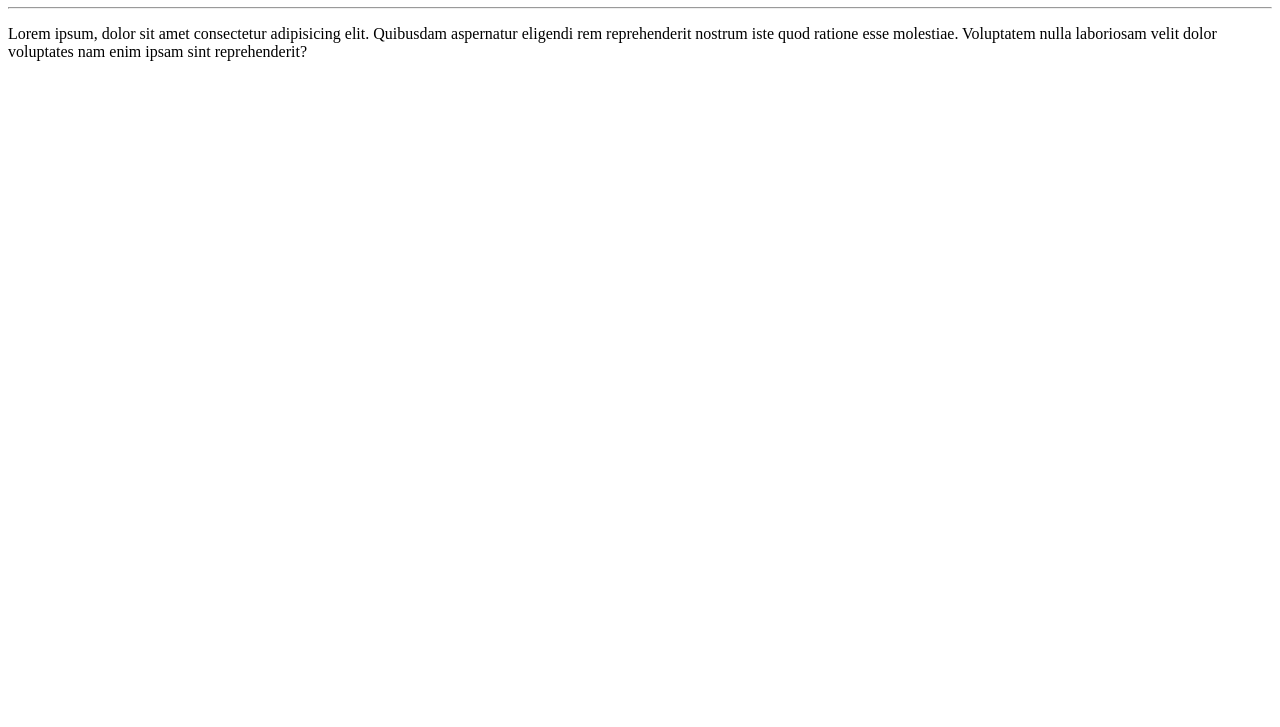
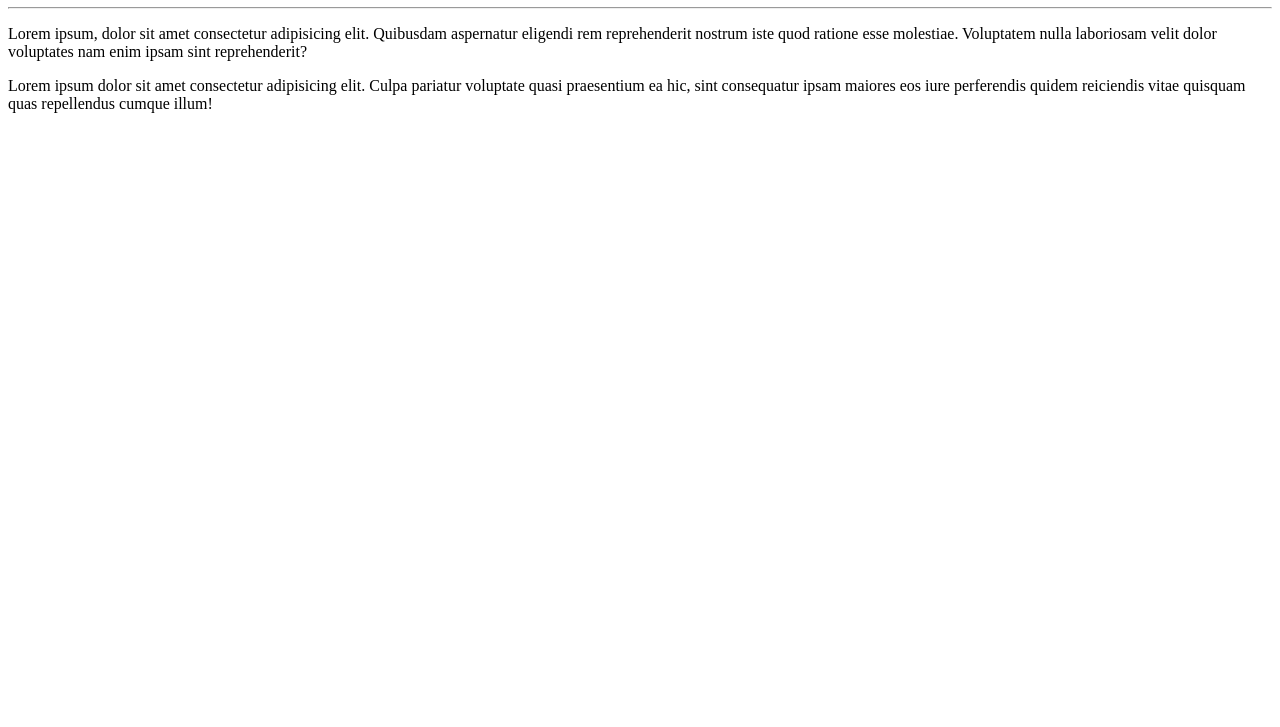
Before and after one commit to PJaworosky/Ola-Mundo, a plain HTML site: page Site-exemplo/index.html in a window 1280 px wide. Shown: the part 73-800 px from the top of the page. Drawn offline with Linux system fonts and the light colour scheme.

Commit message:
Adicionei um parágrafo

```diff
--- a/Site-exemplo/index.html
+++ b/Site-exemplo/index.html
@@ -8,6 +8,7 @@
 <body><h1>Olá, mundo!</h1>
     <hr>
     <p>Lorem ipsum, dolor sit amet consectetur adipisicing elit. Quibusdam aspernatur eligendi rem reprehenderit nostrum iste quod ratione esse molestiae. Voluptatem nulla laboriosam velit dolor voluptates nam enim ipsam sint reprehenderit?</p>
+    <p>Lorem ipsum dolor sit amet consectetur adipisicing elit. Culpa pariatur voluptate quasi praesentium ea hic, sint consequatur ipsam maiores eos iure perferendis quidem reiciendis vitae quisquam quas repellendus cumque illum!</p>
 
 </body>
 </html>
```
